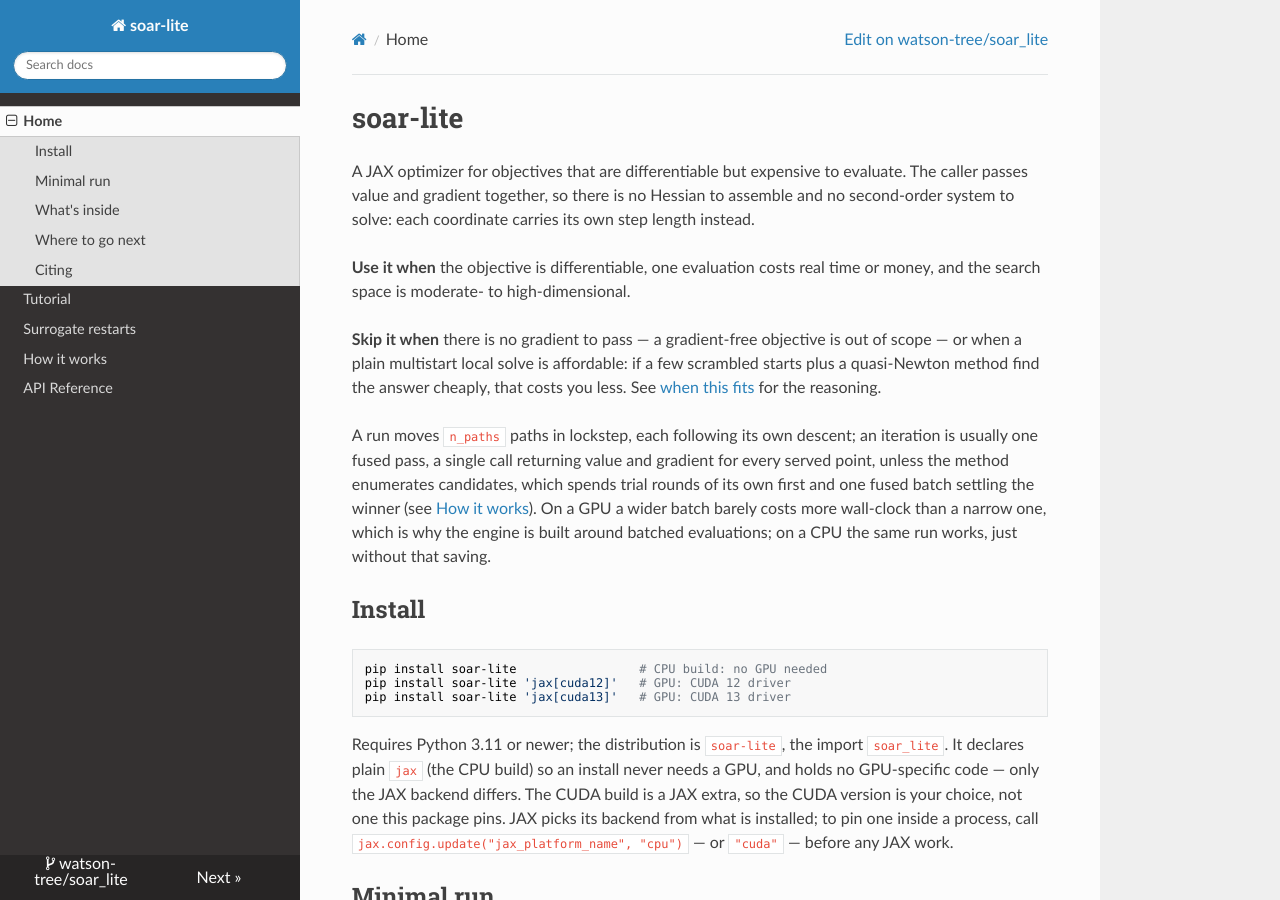
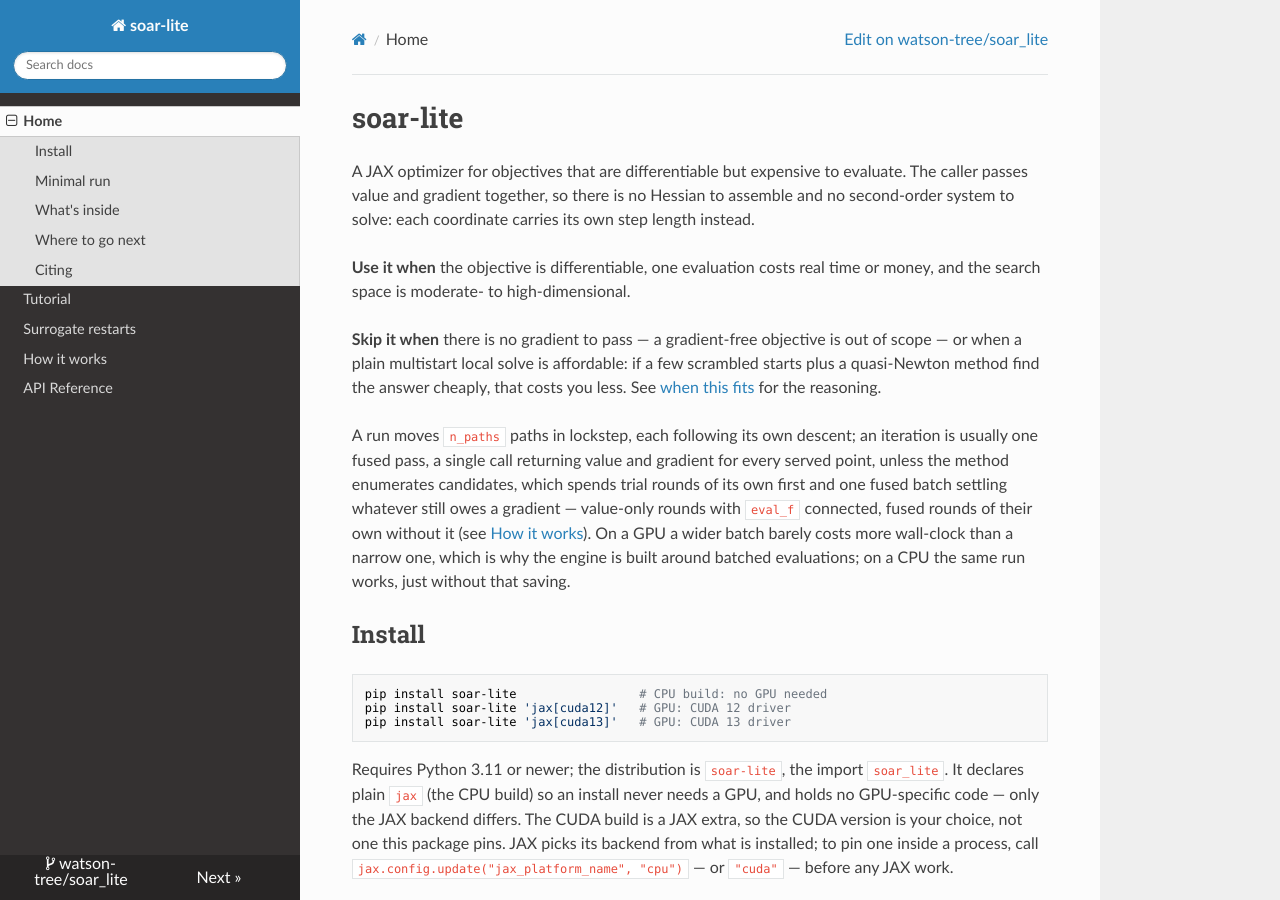
Before and after one commit to watson-tree/soar_lite, an MkDocs documentation site: the page built from docs/index.md, in a window 1280 px wide and 900 px high. Built offline with MkDocs 1.6.1, drawn with Linux system fonts in a browser that asks for light colours; nearby versions of some CDN libraries.

Commit message:
docs: name which refusal is a raise and which is a stall
The API reference said `x` and `f` were a winning `PathPoint`'s coordinates
and value, and that a point a seam hands over "not finite" raises. Both
understate what the run keeps. `best` is the minimum over feasible *served*
evaluations: a value-only trial counts, and so does a served point whose
gradient never passed the commit gate, so the winner need not be a
`PathPoint` any path holds.

The other half is a split the reference had collapsed: a coordinate the run
cannot hold (not finite, outside `domain`, wrong shape, a bad mask) is a bug
in whoever produced it and raises `ValueError` at the seam; a served `f` or
`g` that is not finite is news about the objective, so nothing is committed
and the path stalls. `refused` had been covering both, so the two places
that decide behaviour - the `Raises` block and the tutorial's `x0` row - now
say which one they mean, and the Vocabulary states the split once.

Also: the settle batch is conditional (an iteration that decides nothing
buys nothing), `propose` returning `None` serves nothing *further* since
trials may already have been served, `DiagonalPreconditioner.propose` names
`alpha0` rather than the internal per-step field, its constructor gained the
`Raises` section its prose already promised, and the surrogate-restarts
comment no longer claims a box check the code does not make.

```diff
--- a/docs/index.md
+++ b/docs/index.md
@@ -17,10 +17,12 @@ the reasoning.
 A run moves `n_paths` paths in lockstep, each following its own descent; an
 iteration is usually one fused pass, a single call returning value and gradient
 for every served point, unless the method enumerates candidates, which spends
-trial rounds of its own first and one fused batch settling the winner (see
-[How it works](explanation/how-it-works.md)). On a GPU a wider batch barely
-costs more wall-clock than a narrow one, which is why the engine is built around
-batched evaluations; on a CPU the same run works, just without that saving.
+trial rounds of its own first and one fused batch settling whatever still owes a
+gradient — value-only rounds with `eval_f` connected, fused rounds of their own
+without it (see [How it works](explanation/how-it-works.md)). On a GPU a wider
+batch barely costs more wall-clock than a narrow one, which is why the engine is
+built around batched evaluations; on a CPU the same run works, just without that
+saving.
 
 ## Install
 
```
Also changed, not shown: README.md (+6 -4 lines), docs/how-to/surrogate-restarts.md (+4 -3 lines), docs/reference/api.md (+6 -0 lines), docs/tutorial/getting-started.md (+6 -6 lines), 3 other files.
